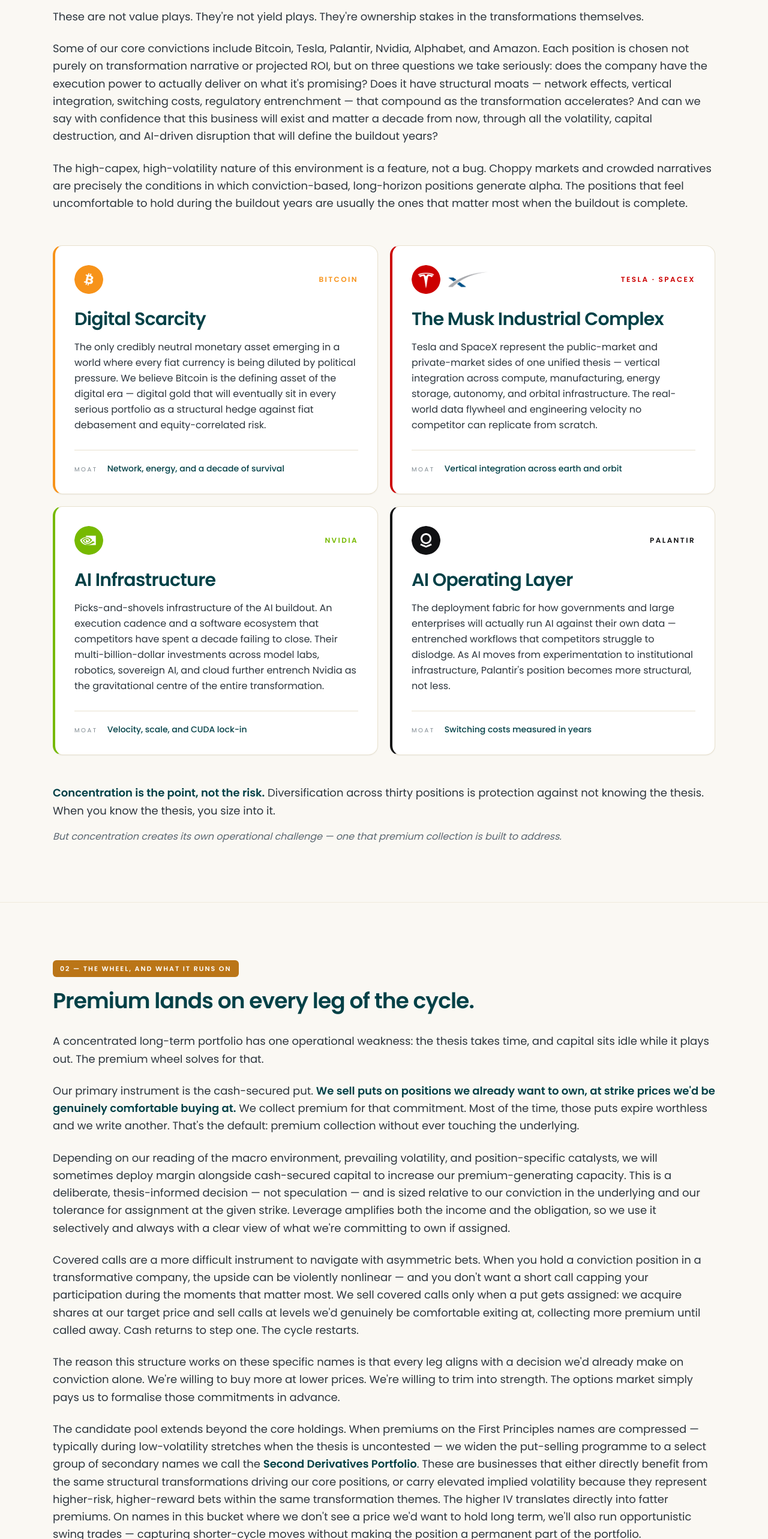
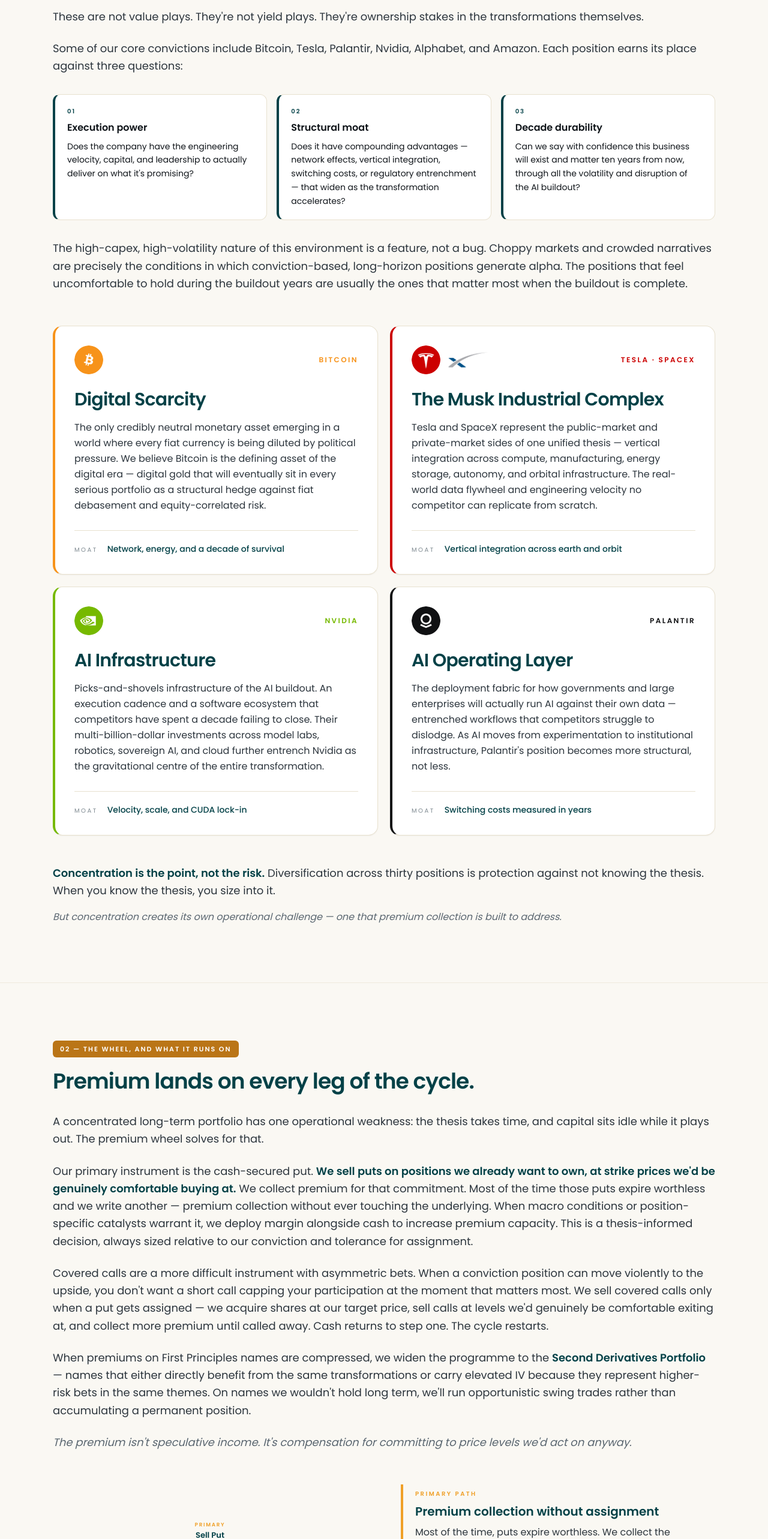
Before and after one commit to lakespringinvestments/lakespring-site, a Next.js app: page /thesis in a window 1280 px wide. Shown: the part 3242-5808 px from the top of the page at 60% size. Built offline with nearby package versions, Linux system fonts and the light colour scheme; no server answers.

Commit message:
Navbar logo to dashboard, three questions cards, trim sections 02 & 03, Bitcoin image shift

```diff
--- a/src/app/thesis/page.tsx
+++ b/src/app/thesis/page.tsx
@@ -255,15 +255,38 @@ export default function ThesisPage() {
             </p>
             <p>
               Some of our core convictions include Bitcoin, Tesla, Palantir, Nvidia, Alphabet,
-              and Amazon. Each position is chosen not purely on transformation
-              narrative or projected ROI, but on three questions we take seriously: does the
-              company have the execution power to actually deliver on what it&apos;s promising? Does
-              it have structural moats — network effects, vertical integration, switching costs,
-              regulatory entrenchment — that compound as the transformation accelerates? And can
-              we say with confidence that this business will exist and matter a decade from now,
-              through all the volatility, capital destruction, and AI-driven disruption that will
-              define the buildout years?
+              and Amazon. Each position earns its place against three questions:
             </p>
+          </div>
+
+          {/* Three questions as callout cards */}
+          <div className="grid grid-cols-1 md:grid-cols-3 gap-4 mt-8">
+            {[
+              {
+                num: "01",
+                label: "Execution power",
+                body: "Does the company have the engineering velocity, capital, and leadership to actually deliver on what it's promising?",
+              },
+              {
+                num: "02",
+                label: "Structural moat",
+                body: "Does it have compounding advantages — network effects, vertical integration, switching costs, or regulatory entrenchment — that widen as the transformation accelerates?",
+              },
+              {
+                num: "03",
+                label: "Decade durability",
+                body: "Can we say with confidence this business will exist and matter ten years from now, through all the volatility and disruption of the AI buildout?",
+              },
+            ].map((q) => (
+              <div key={q.num} className="bg-white rounded-xl border border-cream-200 border-l-4 border-l-teal-600 p-5">
+                <p className="text-[10px] uppercase tracking-[0.2em] text-teal-600 font-semibold mb-2">{q.num}</p>
+                <p className="text-base font-semibold text-ink-900 mb-2">{q.label}</p>
+                <p className="text-sm text-ink-600 leading-relaxed">{q.body}</p>
+              </div>
+            ))}
+          </div>
+
+          <div className="space-y-6 text-ink-700 text-lg leading-relaxed mt-8">
             <p>
               The high-capex, high-volatility nature of this environment is a feature, not a bug.
               Choppy markets and crowded narratives are precisely the conditions in which
@@ -359,54 +382,32 @@ export default function ThesisPage() {
                 We sell puts on positions we already want to own, at strike prices we&apos;d be
                 genuinely comfortable buying at.
               </strong>{" "}
-              We collect premium for that commitment. Most of the time, those puts expire
-              worthless and we write another. That&apos;s the default: premium collection without
-              ever touching the underlying.
+              We collect premium for that commitment. Most of the time those puts expire
+              worthless and we write another — premium collection without ever touching the
+              underlying. When macro conditions or position-specific catalysts warrant it, we
+              deploy margin alongside cash to increase premium capacity. This is a thesis-informed
+              decision, always sized relative to our conviction and tolerance for assignment.
             </p>
             <p>
-              Depending on our reading of the macro environment, prevailing volatility, and
-              position-specific catalysts, we will sometimes deploy margin alongside cash-secured
-              capital to increase our premium-generating capacity. This is a deliberate,
-              thesis-informed decision — not speculation — and is sized relative to our
-              conviction in the underlying and our tolerance for assignment at the given strike.
-              Leverage amplifies both the income and the obligation, so we use it selectively
-              and always with a clear view of what we&apos;re committing to own if assigned.
+              Covered calls are a more difficult instrument with asymmetric bets. When a
+              conviction position can move violently to the upside, you don&apos;t want a short call
+              capping your participation at the moment that matters most. We sell covered calls
+              only when a put gets assigned — we acquire shares at our target price, sell calls
+              at levels we&apos;d genuinely be comfortable exiting at, and collect more premium until
+              called away. Cash returns to step one. The cycle restarts.
             </p>
             <p>
-              Covered calls are a more difficult instrument to navigate with asymmetric bets.
-              When you hold a conviction position in a transformative company, the upside can be
-              violently nonlinear — and you don&apos;t want a short call capping your participation
-              during the moments that matter most. We sell covered calls only when a put gets
-              assigned: we acquire shares at our target price and sell calls at levels we&apos;d
-              genuinely be comfortable exiting at, collecting more premium until called away.
-              Cash returns to step one. The cycle restarts.
-            </p>
-            <p>
-              The reason this structure works on these specific names is that every leg aligns
-              with a decision we&apos;d already make on conviction alone. We&apos;re willing to buy
-              more at lower prices. We&apos;re willing to trim into strength. The options market
-              simply pays us to formalise those commitments in advance.
-            </p>
-            <p>
-              The candidate pool extends beyond the core holdings. When premiums on the First
-              Principles names are compressed — typically during low-volatility stretches when
-              the thesis is uncontested — we widen the put-selling programme to a select group
-              of secondary names we call the{" "}
-              <strong className="text-teal-600 font-semibold">
-                Second Derivatives Portfolio
-              </strong>
-              . These are businesses that either directly benefit from the same structural
-              transformations driving our core positions, or carry elevated implied volatility
-              because they represent higher-risk, higher-reward bets within the same
-              transformation themes. The higher IV translates directly into fatter premiums.
-              On names in this bucket where we don&apos;t see a price we&apos;d want to hold long term,
-              we&apos;ll also run opportunistic swing trades — capturing shorter-cycle moves without
-              making the position a permanent part of the portfolio.
+              When premiums on First Principles names are compressed, we widen the programme
+              to the{" "}
+              <strong className="text-teal-600 font-semibold">Second Derivatives Portfolio</strong>
+              {" "}— names that either directly benefit from the same transformations or carry
+              elevated IV because they represent higher-risk bets in the same themes. On names
+              we wouldn&apos;t hold long term, we&apos;ll run opportunistic swing trades rather than
+              accumulating a permanent position.
             </p>
             <p className="italic text-ink-500">
               The premium isn&apos;t speculative income. It&apos;s compensation for committing to price
-              levels we&apos;d act on anyway — on a small basket of businesses we already understand
-              at depth.
+              levels we&apos;d act on anyway.
             </p>
           </div>
 
@@ -469,58 +470,34 @@ export default function ThesisPage() {
 
           <div className="space-y-6 text-ink-700 text-lg leading-relaxed">
             <p>
-              Premium collection is a powerful strategy. Consistent weekly income, compounding
-              dry powder, and the psychological discipline of being paid to wait — all of it is
-              real. But it is the supporting act, not the headline.
-            </p>
-            <p>
+              Premium collection is a powerful strategy — but it is the supporting act, not the
+              headline.{" "}
               <strong className="text-teal-600 font-bold">
                 The real win is holding the right positions long enough for the transformation to
                 be obvious to everyone else.
               </strong>{" "}
               The alpha in this portfolio is not generated by options. It is generated by sitting
               in businesses that are actively rewriting the rules of the global economy, through
-              the years when doing so feels uncomfortable, while everyone else is arguing about
-              quarterly earnings.
+              the years when doing so feels uncomfortable.
             </p>
             <p>
-              This distinction matters operationally. Options premium should never become the
-              reason we sell a position we believe in. Writing covered calls that cap our
-              upside on a name experiencing a breakout moment, or selling puts so aggressively
-              that an assignment forces us to dilute capital at the wrong time — these are the
-              failure modes that turn a wealth-building strategy into a yield-chasing one. The
-              income is the mechanism that makes the long hold sustainable. It is not the point.
+              This distinction matters operationally. Premium should never become the reason we
+              sell a position we believe in. Writing covered calls that cap our upside during a
+              breakout, or selling puts so aggressively that an assignment dilutes capital at the
+              wrong time — these are the failure modes that turn a wealth-building strategy into
+              a yield-chasing one. The income makes the long hold sustainable. It is not the
+              point of the hold.
             </p>
             <p>
-              The premium wheel changes the experience of waiting. Income lands consistently in
-              the background while the structural thesis compounds in the foreground. The thesis
-              doesn&apos;t need to be right next quarter for the strategy to be working — and that
-              detachment from short-term outcomes is what makes the decade-long hold possible.
-            </p>
-            <p>
-              That consistent income also creates optionality. Premium that lands every week —
-              independent of where the broader market closes — is dry powder we can deploy on
-              our own terms. When a core name dips on news that doesn&apos;t change the thesis, we
-              add. When a secondary opportunity opens up inside the same structural
-              transformation, we have the cash to take it. Premium collection turns market
-              volatility from something to endure into something to capitalise on.
-            </p>
-            <p>
-              More fundamentally,{" "}
-              <strong className="text-teal-600 font-semibold">
-                premium collection puts your assets and your cash to work for you — not the
-                other way around
-              </strong>
-              . The default mode of money is to sit. The default mode of a portfolio is to wait.
-              Selling premium against positions you already want to own turns idle capital into
-              a recurring income stream, while the underlying thesis compounds in the background.
-            </p>
-            <p>
-              The goal is to be paid to wait for the thesis to be obvious to everyone else.
-              But never forget: it is the holding, not the collecting, that builds wealth.
+              That said, consistent weekly income — independent of where the market closes — is
+              dry powder we deploy on our own terms. When a core name dips on news that
+              doesn&apos;t change the thesis, we add. Premium collection turns volatility from
+              something to endure into something to act on.
             </p>
             <p className="font-serif text-xl md:text-2xl text-teal-600 font-medium tracking-tight pt-4">
-              This is the Lakespring Investments playbook.
+              It is the holding, not the collecting, that builds wealth.
+              <br />
+              <span className="text-ink-500 text-lg font-normal not-italic">This is the Lakespring Investments playbook.</span>
             </p>
           </div>
         </div>
--- a/src/components/Layout/Navbar.tsx
+++ b/src/components/Layout/Navbar.tsx
@@ -7,7 +7,7 @@ import { useState, useEffect } from "react";
 const NAV_LINKS = [
   { href: "/dashboard", label: "Portfolio Dashboard" },
   { href: "/thesis", label: "About Us & Our Strategy" },
-  { href: "/stories", label: "Stories & Perspectives" },
+  { href: "/", label: "Stories & Perspectives" },
   { href: "/trades", label: "Trade Ledger" },
 ];
 
@@ -34,7 +34,7 @@ export default function Navbar() {
       <header className="bg-teal-600 border-b border-teal-700 sticky top-0 z-50">
         <div className="max-w-6xl mx-auto px-6 py-4 flex items-center justify-between">
           <Link
-            href="/"
+            href="/dashboard"
             className="flex items-center gap-2 group relative z-[60]"
             onClick={() => setOpen(false)}
           >
```
Also changed, not shown: src/content/articles/bitcoin-as-digital-gold.md (+2 -2 lines).
